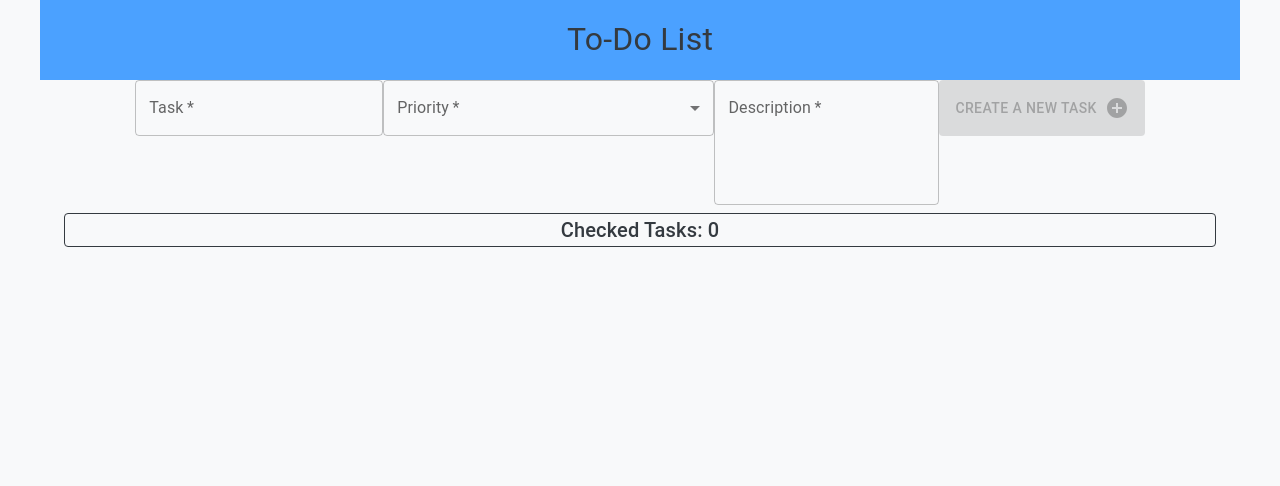
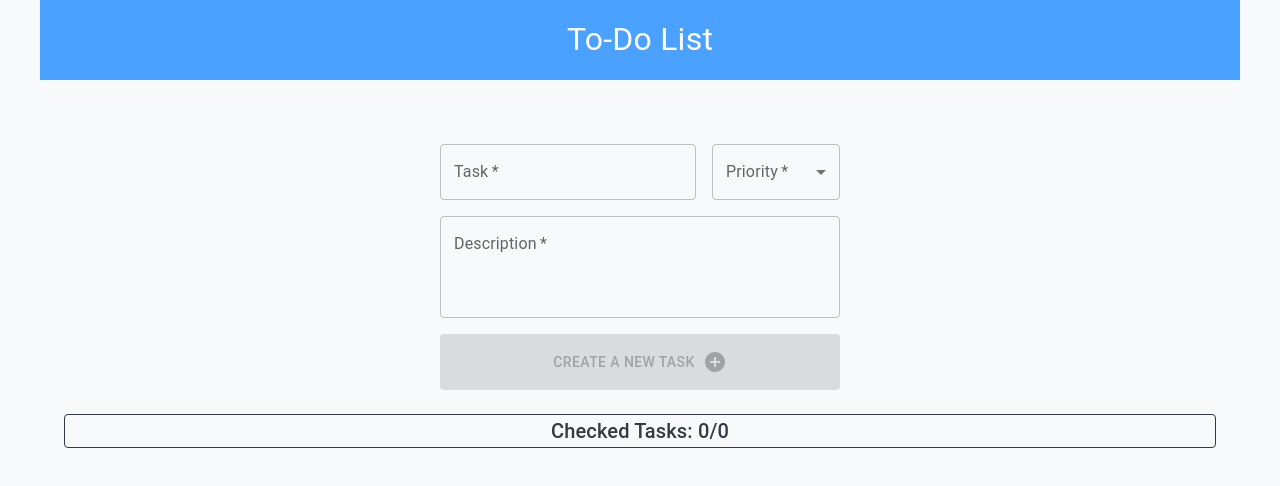
Before and after one commit to lucaspereiraio/tude-to-do-list, a React (Create React App) app: page /create in a window 1280 px wide. Shown: the top 486 px of the page. Built offline with nearby package versions, Linux system fonts and the light colour scheme.

Commit message:
created-styled
- Created items styling

```diff
--- a/src/App.css
+++ b/src/App.css
@@ -6,7 +6,7 @@
   --bg-color: #f8f9fa;
   --bg-s-color: #d4e8ff;
   --text-color: #343a40;
-  --text-s-color: #6c757d;
+  --text-s-color: #ffffff;
 }
 
 .container {
--- a/src/App.tsx
+++ b/src/App.tsx
@@ -140,7 +140,7 @@ function App() {
                 <List>
                   <Box className="checked-counter">
                     <Typography variant="h6">
-                      Checked Tasks: {getCheckedCount()}
+                      Checked Tasks: {getCheckedCount()}/{tasks.length}
                     </Typography>
                   </Box>
                   {tasks.map((task) => (
--- a/src/Components/CreateItem/CreateItem.css
+++ b/src/Components/CreateItem/CreateItem.css
@@ -16,14 +16,6 @@
   /* justify-content: center; */
 }
 
-.color-dot-selector {
-  width: 1rem;
-  height: 1rem;
-  border: solid black 1px;
-  border-radius: 50%;
-  margin-right: 1rem;
-}
-
 .create-task-button {
   height: 3.5rem;
 }
--- a/src/Components/CreateItem/CreateItem.tsx
+++ b/src/Components/CreateItem/CreateItem.tsx
@@ -67,53 +67,67 @@ export const CreateItem = ({
   };
 
   return (
-    <Container>
+    <Container
+      style={{
+        display: "flex",
+        flexDirection: "column",
+        alignItems: "center",
+        gap: "1rem",
+        marginTop: "3rem",
+        padding: "1rem",
+      }}
+    >
+      <Box display={"flex"} gap={"1rem"}>
         <TextField
           required
-        className="task"
           label="Task"
           variant="outlined"
           value={taskText}
           onChange={handleTaskTextChange}
+          style={{ width: "16rem" }}
         />
-      <FormControl required className="priority-form">
+        <FormControl required style={{ width: "8rem" }}>
           <InputLabel>Priority</InputLabel>
           <Select
-          className="priority-selector"
             label="Priority"
             value={taskColor}
             onChange={handleTaskColorChange}
           >
             {colorOptions.map((option) => (
-            <MenuItem
-              className="priority-option"
-              key={option.color}
-              value={option.color}
-            >
+              <MenuItem key={option.color} value={option.color}>
                 <Box
-                className="color-dot-selector"
-                style={{ backgroundColor: option.color }}
+                  style={{
+                    width: "1rem",
+                    height: "1rem",
+                    border: "solid black 1px",
+                    borderRadius: "50%",
+                    marginRight: "1rem",
+                    backgroundColor: option.color,
+                  }}
                 />
                 {option.label}
               </MenuItem>
             ))}
           </Select>
         </FormControl>
+      </Box>
       <TextField
         required
         label="Description"
         multiline
-        rows={4}
+        rows={3}
         value={taskDescription}
         onChange={handleTaskDescriptionChange}
+        style={{ width: "25rem" }}
       />
       <Button
-        className="create-task-button"
         variant="contained"
         onClick={handleSubmit}
         disabled={!taskText || !taskColor || !taskDescription}
+        style={{ width: "25rem", height: "3.5rem" }}
       >
-        Create a new task <AddCircleIcon className="add-icon" />
+        Create a new task{" "}
+        <AddCircleIcon style={{ marginLeft: "0.5rem", fontSize: "1.5rem" }} />
       </Button>
     </Container>
   );
--- a/src/Components/Header/Header.tsx
+++ b/src/Components/Header/Header.tsx
@@ -14,7 +14,7 @@ export const Header = () => {
     >
       <Typography
         style={{
-          color: "var(--text-color)",
+          color: "var(--text-s-color)",
           fontSize: "2rem",
         }}
         variant="h4"
```
Lines whose indentation alone changed are shown as unchanged.
